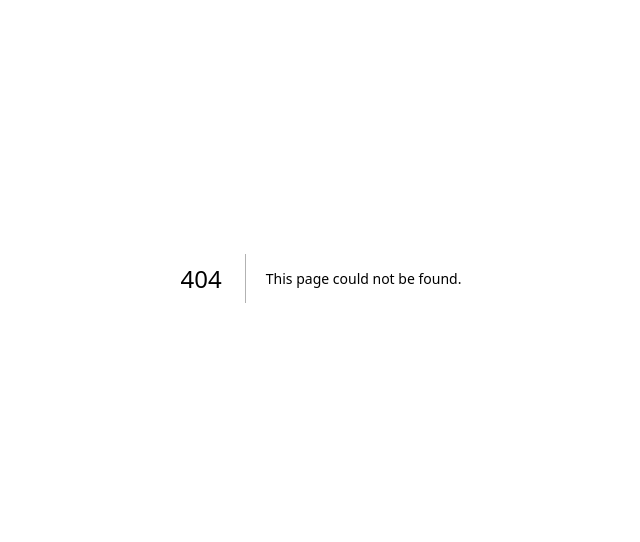
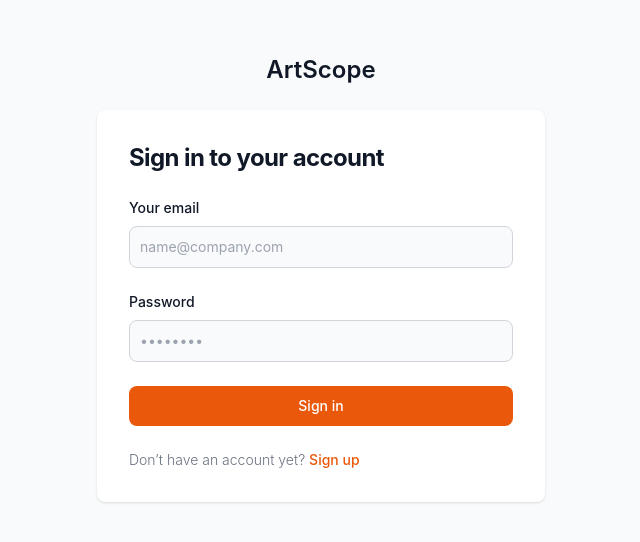
Before and after one commit to GrajalesU/Artworks_Prevalentware, a Next.js app: page /login in a window 1280 px wide. Before the commit this address had no page. Shown: the part 122-664 px from the top of the page, without its empty margins (319-959 px from the left). Built offline with nearby package versions, Linux system fonts and the light colour scheme.

Commit message:
Add auth templates

```diff
--- /dev/null
+++ b/src/pages/login.tsx
@@ -0,0 +1,73 @@
+import React from "react";
+
+export default function login() {
+  return (
+    <section className="bg-gray-50 dark:bg-gray-900">
+      <div className="flex flex-col items-center justify-center px-6 py-8 mx-auto md:h-screen lg:py-0">
+        <a
+          href="#"
+          className="flex items-center mb-6 text-2xl font-semibold text-gray-900 dark:text-white"
+        >
+          {/* <img className="w-8 h-8 mr-2" src="https://flowbite.s3.amazonaws.com/blocks/marketing-ui/logo.svg" alt="logo"> */}
+          ArtScope
+        </a>
+        <div className="w-full bg-white rounded-lg shadow dark:border md:mt-0 sm:max-w-md xl:p-0 dark:bg-gray-800 dark:border-gray-700">
+          <div className="p-6 space-y-4 md:space-y-6 sm:p-8">
+            <h1 className="text-xl font-bold leading-tight tracking-tight text-gray-900 md:text-2xl dark:text-white">
+              Sign in to your account
+            </h1>
+            <form className="space-y-4 md:space-y-6" action="#">
+              <div>
+                <label
+                  htmlFor="email"
+                  className="block mb-2 text-sm font-medium text-gray-900 dark:text-white"
+                >
+                  Your email
+                </label>
+                <input
+                  type="email"
+                  name="email"
+                  id="email"
+                  className="bg-gray-50 border border-gray-300 text-gray-900 sm:text-sm rounded-lg focus:ring-primary-600 focus:border-primary-600 block w-full p-2.5 dark:bg-gray-700 dark:border-gray-600 dark:placeholder-gray-400 dark:text-white dark:focus:ring-blue-500 dark:focus:border-blue-500"
+                  placeholder="name@company.com"
+                  required={true}
+                />
+              </div>
+              <div>
+                <label
+                  htmlFor="password"
+                  className="block mb-2 text-sm font-medium text-gray-900 dark:text-white"
+                >
+                  Password
+                </label>
+                <input
+                  type="password"
+                  name="password"
+                  id="password"
+                  placeholder="••••••••"
+                  className="bg-gray-50 border border-gray-300 text-gray-900 sm:text-sm rounded-lg focus:ring-primary-600 focus:border-primary-600 block w-full p-2.5 dark:bg-gray-700 dark:border-gray-600 dark:placeholder-gray-400 dark:text-white dark:focus:ring-blue-500 dark:focus:border-blue-500"
+                  required={true}
+                />
+              </div>
+              <button
+                type="submit"
+                className="w-full text-white bg-primary-600 hover:bg-primary-700 focus:ring-4 focus:outline-none focus:ring-primary-300 font-medium rounded-lg text-sm px-5 py-2.5 text-center dark:bg-primary-600 dark:hover:bg-primary-700 dark:focus:ring-primary-800"
+              >
+                Sign in
+              </button>
+              <p className="text-sm font-light text-gray-500 dark:text-gray-400">
+                Don’t have an account yet?{" "}
+                <a
+                  href="#"
+                  className="font-medium text-primary-600 hover:underline dark:text-primary-500"
+                >
+                  Sign up
+                </a>
+              </p>
+            </form>
+          </div>
+        </div>
+      </div>
+    </section>
+  );
+}
--- /dev/null
+++ b/src/pages/signUp.tsx
@@ -0,0 +1,65 @@
+import React from "react";
+
+export default function signIn() {
+  return (
+    <section className="bg-gray-50 dark:bg-gray-900">
+      <div className="flex flex-col items-center justify-center px-6 py-8 mx-auto md:h-screen lg:py-0">
+        <a
+          href="#"
+          className="flex items-center mb-6 text-2xl font-semibold text-gray-900 dark:text-white"
+        >
+          {/* <img className="w-8 h-8 mr-2" src="https://flowbite.s3.amazonaws.com/blocks/marketing-ui/logo.svg" alt="logo"> */}
+          ArtScope
+        </a>
+        <div className="w-full bg-white rounded-lg shadow dark:border md:mt-0 sm:max-w-md xl:p-0 dark:bg-gray-800 dark:border-gray-700">
+          <div className="p-6 space-y-4 md:space-y-6 sm:p-8">
+            <h1 className="text-xl font-bold leading-tight tracking-tight text-gray-900 md:text-2xl dark:text-white">
+              Create an account
+            </h1>
+            <form className="space-y-4 md:space-y-6" action="#">
+              <div>
+                <label
+                  htmlFor="email"
+                  className="block mb-2 text-sm font-medium text-gray-900 dark:text-white"
+                >
+                  Your email
+                </label>
+                <input
+                  type="email"
+                  name="email"
+                  id="email"
+                  className="bg-gray-50 border border-gray-300 text-gray-900 sm:text-sm rounded-lg focus:ring-primary-600 focus:border-primary-600 block w-full p-2.5 dark:bg-gray-700 dark:border-gray-600 dark:placeholder-gray-400 dark:text-white dark:focus:ring-blue-500 dark:focus:border-blue-500"
+                  placeholder="name@company.com"
+                  required={true}
+                />
+              </div>
+              <div>
+                <label
+                  htmlFor="name"
+                  className="block mb-2 text-sm font-medium text-gray-900 dark:text-white"
+                >
+                  Name
+                </label>
+                <input
+                  type="text"
+                  name="name"
+                  id="name"
+                  placeholder="John Doe"
+                  className="bg-gray-50 border border-gray-300 text-gray-900 sm:text-sm rounded-lg focus:ring-primary-600 focus:border-primary-600 block w-full p-2.5 dark:bg-gray-700 dark:border-gray-600 dark:placeholder-gray-400 dark:text-white dark:focus:ring-blue-500 dark:focus:border-blue-500"
+                  required={true}
+                />
+              </div>
+
+              <button
+                type="submit"
+                className="w-full text-white bg-primary-600 hover:bg-primary-700 focus:ring-4 focus:outline-none focus:ring-primary-300 font-medium rounded-lg text-sm px-5 py-2.5 text-center dark:bg-primary-600 dark:hover:bg-primary-700 dark:focus:ring-primary-800"
+              >
+                Sign in
+              </button>
+            </form>
+          </div>
+        </div>
+      </div>
+    </section>
+  );
+}
```
